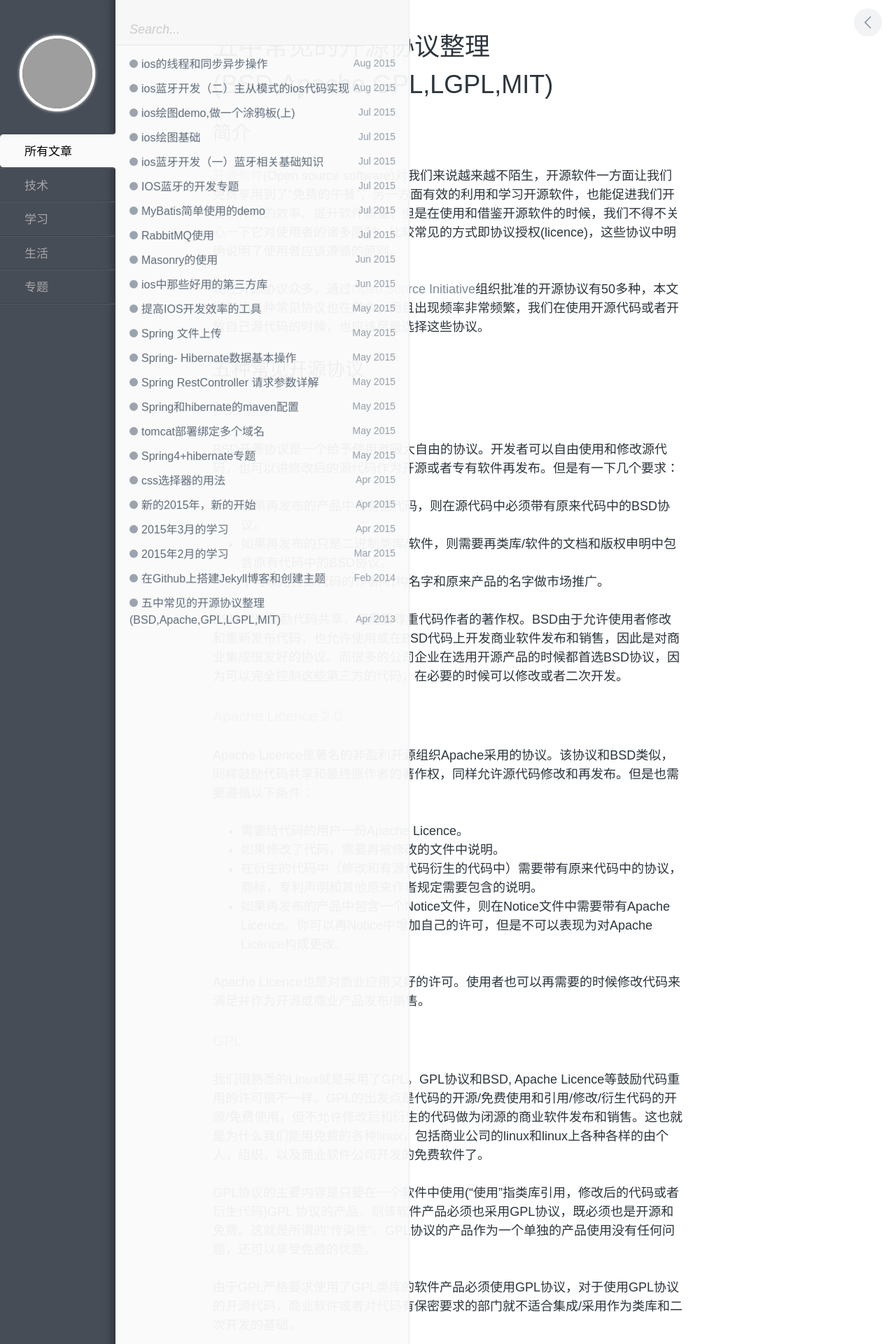
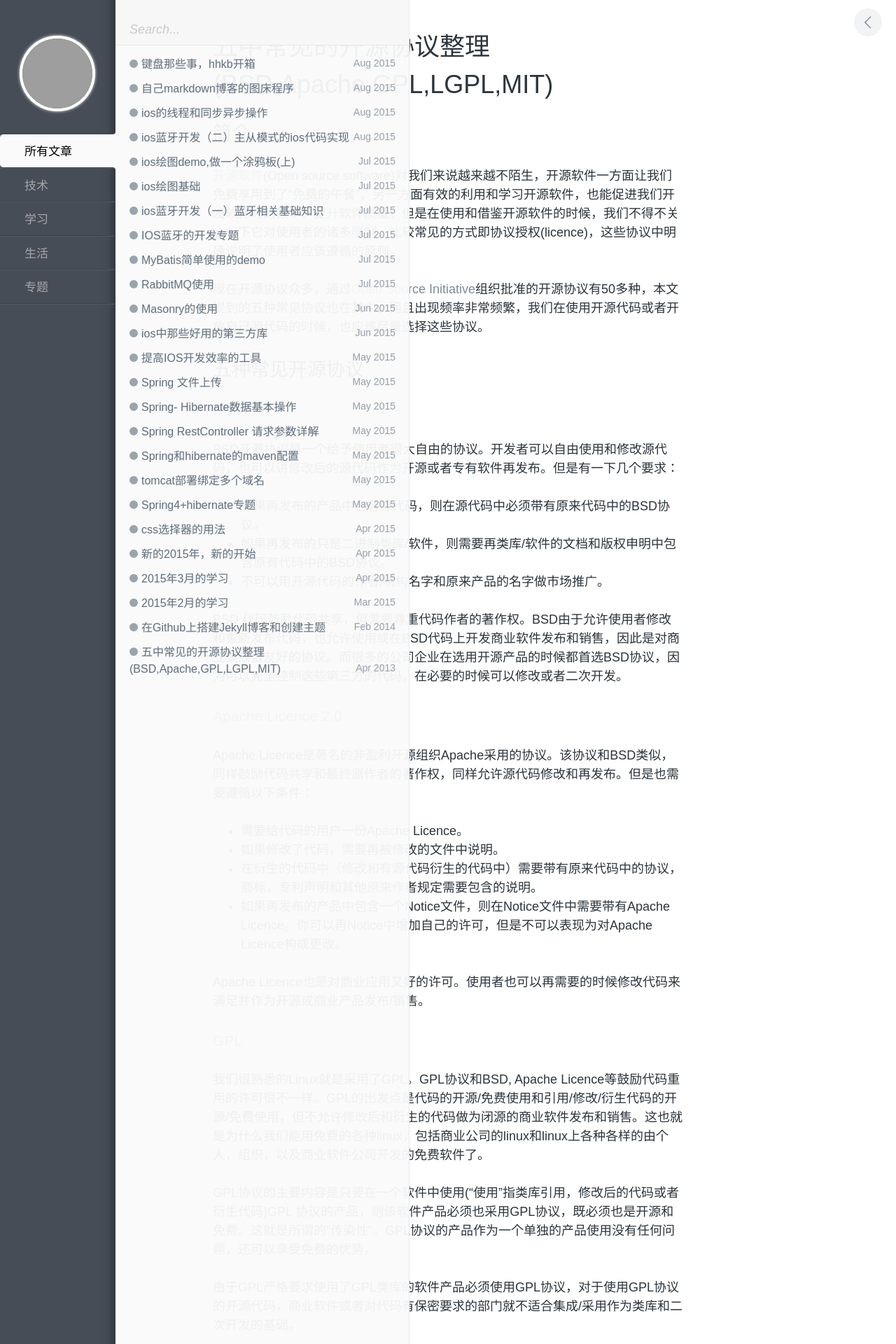
Before and after one commit to coolnameismy/coolnameismy.github.io, a Jekyll site: the page built from _posts/opensource/2013-04-23-opensource-licenses.md, in a window 1280 px wide. Shown: the top 1920 px of the page at 70% size. Built offline with Jekyll 4.4.1, drawn with Linux system fonts in a browser that asks for light colours; Markdown is read by kramdown in place of the engine named in the settings; comment, search, counter and statistics services are not loaded; part of the change alters nothing that is shown; grey boxes are pictures that could not be loaded.

Commit message:
写了hhkb的文章

```diff
--- a/_includes/header.html
+++ b/_includes/header.html
@@ -1,7 +1,7 @@
 <meta http-equiv="content-type" content="text/html; charset=utf-8" />
 <meta name="baidu-site-verification" content="w9Akh6dPe4" />
 <meta name="viewport" content="width=device-width, initial-scale=1.0, maximum-scale=1.0, user-scalable=0" />
-<!--[if lte IE 9]><meta http-equiv="refresh" content="0;url=/ie.html"><![endif]-->
+<!--[if lte IE 8]><meta http-equiv="refresh" content="0;url=/ie.html"><![endif]-->
 
 <title>{{ page.title }} | {{ site.title }}</title>
 <meta name="author" content="{{ site.author.name }}">
--- /dev/null
+++ b/_posts/life/2015-08-23-life-keyboardAndHHKB.md
@@ -0,0 +1,131 @@
+---
+layout: post
+title: 键盘那些事，hhkb开箱
+category: 生活
+tags: 键盘
+keywords: keyboard,hhkb,电容键盘,机械键盘
+description:
+---
+
+
+
+最为一个有追求的程序员，一块好的键盘是非常有必要的，键盘对于程序员，就好比是篮球运动员的球鞋，斯诺克球手的球杆，f1赛车手的方向盘，歌手的麦克风等等，好的键盘只有一个感觉，让你敲起来很爽。借着这次新入手的一块hhkb type-s，和大家聊聊自己对键盘的一些个人感受。
+
+就像鼠标一样，根据原理，可以分为机械鼠标，光电鼠标，激光鼠标。键盘按照原理，可以分为薄膜键盘、机械键盘、电容键盘。从外观上是看不出来三种键盘的区别的，他们的区别在于键盘每个键的下方。薄膜键盘下是一层薄膜，机械键盘下是一个键轴，电容键盘下是电容键盘的设备(不知道该如何形容，其实电容只是翻译过来的名称，和我们所知道的电容关系也不大）。
+
+
+##薄膜键盘
+---
+薄膜键盘最常见，99%以上的键盘都是薄膜键盘，最具性价比。品牌有很多，什么dell，微软，还有很多国产品牌，都非常便宜。我最喜欢的薄膜键盘是戴尔8115，100来块钱，好的很。
+
+
+##机械键盘
+---
+
+2013年，我买了第一块机械键盘，filco 87忍者 黑轴。机械键盘主流的分为四种轴，黑、红、茶、青。不同轴之间的手感可谓是千差万别。黑轴红轴按键无段落感，直上直下。茶轴青轴有段落感，键按下一半时会有“咔”的确认感。 黑轴最硬（压力克数高），红轴软（压力克数低），茶轴压力可数适中，所以买的人最多，青轴压力克数最低，手感最软，但是确认感最强，声音最大。我当时买黑轴的原因是，我觉得我手指力度比较大，敲键盘力度大，不喜欢键太软,也因为黑轴最快的触发（1.5mm）。
+
+再来说说机械键盘的品牌的个人感觉。在我看来机械键盘品牌只有三种。1：cherry 2：filco 3：杂牌。
+
+cherry是机械键盘中古老的传说，永远的经典。现在几乎所有好点的机械键盘，最核心的部件键轴都是cherry的轴。cherry的键盘造型都是很复古的大键盘，造型比较土。
+
+filco是我最喜欢的机械键盘品牌，特点在于细腻，细腻的你能感觉到钱都花哪儿了。它的87圣手系列，87个键的短键盘，字母有正刻、侧刻、无刻三种。filco的价格比杂牌的机械键盘高不少，但是值得。有一次我键盘脏了就把键盘每一个键帽都拆下来清洗，发现每一个键的键帽高度和手指凹凸的弧度都不相同。所以说手感好并不完全是因为轴的手感，是由许许多多的细节才决定的。这不是一些杂牌，弄点cherry轴就可以比的了的哦。最后吐槽下filco。filco键盘买的人不算很多，但是货似乎更少。白色的圣手系列，一年前就已经买不到了，白色圣手茶轴和红轴是最稀缺的，2年前就已经买不到新的了。现在市面只能买的到黑色的和粉色的。filco为什么不出白色圣手而出个那么丑的粉红色到底是何居心？
+
+杂牌：除了上面2个牌子以外我个人觉得都是杂牌。但其实杂牌里面还是有一些大牌的，价格也不菲。比如赛睿SteelSeries，雷蛇razer。但是这些都是鼠标大牛的品牌，键盘还是不行，而且造型炫酷的接收不了啊。。。另外有些国产二三百的机械键盘，我就很怀疑这些机械键盘算机械键盘嘛。
+
+##电容键盘
+---
+
+以前买机械键盘的时候听说过电容键盘，听说是linux程序员专用，听说很贵。那时候我只是个.net程序员，很少会去弄linux，所以看都没去看它。直到上个月和同事讨论有没有mac专用的机械键盘时候，才发现了它，hhkb。
+
+电容键盘是日本topre的专利技术，只有他家做的键盘才能叫做电容键盘。他有两个重要的系列，HHKB和RealFroce（后面简称rf）。rf是topre自己的产品，hhkb是他给PFU代工的产品。pfu是富士通的全资子公司（关于pfu和topre的关系找了好多资料才找到）。hhkb和rf最大的区别是，rf大多数键盘都是按照window的习惯做，比较符合大众，而hhkb是按照linux和mac的键位风格做，专为程序员设计的。
+
+hhkb是简称，它的霸气全称是：**Happy Hacking keyboard**  快乐黑客键盘，这名字牛不牛 ！！！hhkb主要分为 pro和type-s两种，type-s是在pro的基础上做了静音，叫做静电容键盘，所以价格也比pro高出不少。很多测评的人说手感也会有所不同。我是没试过pro，但是我分析是因为types的按键的高度比pro矮了几毫米导致的吧。文章最后有一段视频大家可以打开看看对比下两者声音上的区别。
+
+##hhkb开箱
+---
+
+终于到了重点，来直播一下hhkb第一手的开箱照片。我直接在日本亚马逊入手的，通过转运公司转运到中国，一共用了一周时间吧，还是挺快的。
+
+![jp箱子](http://images.jumppo.com/uploads/2015hhkb/IMG_0201.jpg)
+
+一起买的还有hhkb原厂的键盘包，键帽和拔键器，还有个travel笔记本
+
+![jp箱子](http://images.jumppo.com/uploads/2015hhkb/IMG_0203.jpg)
+![](http://images.jumppo.com/uploads/2015hhkb/IMG_0229.jpg)
+
+键盘的盒子,type-s盒子和pro的盒子区别就在右上角有个type-s的标，我看了别人晒的开箱图，有的type-s标还是蓝色的，型号是kb400ws，那个是白色字母正刻的型号，我买的是 kb400wns，白色无刻，所以是红色标。
+
+![jp箱子](http://images.jumppo.com/uploads/2015hhkb/IMG_0204.jpg)
+![jp箱子](http://images.jumppo.com/uploads/2015hhkb/IMG_0205.jpg)
+![jp箱子](http://images.jumppo.com/uploads/2015hhkb/IMG_0206.jpg)
+![jp箱子](http://images.jumppo.com/uploads/2015hhkb/IMG_0207.jpg)
+
+键盘拿出来了
+
+![](http://images.jumppo.com/uploads/2015hhkb/IMG_0208.jpg)
+![](http://images.jumppo.com/uploads/2015hhkb/IMG_0209.jpg)
+![](http://images.jumppo.com/uploads/2015hhkb/IMG_0212.jpg)
+
+type-s和pro外观外观唯一的区别在于右上角的type-s
+
+![](http://images.jumppo.com/uploads/2015hhkb/IMG_0210.jpg)
+
+hhkb的背面，那幅图是键盘的跳线说明，通过跳线可以修改键盘的按钮分布规则，可以适配mac和windows。我是mac机器用，跳线2、3位打开，其他关闭
+
+![](http://images.jumppo.com/uploads/2015hhkb/IMG_0211.jpg)
+![](http://images.jumppo.com/uploads/2015hhkb/IMG_0214.jpg)
+![](http://images.jumppo.com/uploads/2015hhkb/IMG_0215.jpg)
+
+hhkb的键帽和拔键器
+
+![](http://images.jumppo.com/uploads/2015hhkb/IMG_0216.jpg)
+![](http://images.jumppo.com/uploads/2015hhkb/IMG_0217.jpg)
+
+拆下两个键可以看到电容键盘下的结构.静电容使用了无触点的电容式开关，静电容量是利用电容容量的变化来判断按键的开和关，在按下按键后，开关中电容容量发生改变，从而实现触发，整个过程不需要开关的闭合，无物理接触点就可以实现敲击操作，因而磨损更小，使用寿命更长
+
+![](http://igao7.qiniudn.com/uploads/07-2/-4/07-22-49-85.jpg)
+![](http://images.jumppo.com/uploads/2015hhkb/IMG_0218.jpg)
+
+换了两个红色的键帽。hhkb的键盘材质是PBT,它要比ABS高端一点，触感有细微不同，键帽上的刻字更不容易磨损。大多机械键盘的键帽都是ABS材质的，包括前面说的filco这么高端的机械键盘品牌的键帽都是ABS的。
+
+![](http://images.jumppo.com/uploads/2015hhkb/IMG_0219.jpg)
+![](http://images.jumppo.com/uploads/2015hhkb/IMG_0220.jpg)
+
+
+
+把我的filco拿过来和他拍个照对比一下。filco已经是87键的短键盘了，但是hhkb比filco更短，hhkb只有60个键，大量的键通过fn功能键实现，包括上下左右的方向键。
+
+![](http://images.jumppo.com/uploads/2015hhkb/IMG_0223.jpg)
+![](http://images.jumppo.com/uploads/2015hhkb/IMG_0224.jpg)
+![](http://images.jumppo.com/uploads/2015hhkb/IMG_0225.jpg)
+![](http://images.jumppo.com/uploads/2015hhkb/IMG_0226.jpg)
+![](http://images.jumppo.com/uploads/2015hhkb/IMG_0227.jpg)
+
+hhkb键盘包登场。本来买这个包是想既可以装hhkb又可以装filco87圣手的，结果这个包尺寸是按照hhkb设计的，正好放得下hhkb，放不下filco87。包还是很硬正的，质感很好。
+
+![](http://images.jumppo.com/uploads/2015hhkb/IMG_0222.jpg)
+![](http://images.jumppo.com/uploads/2015hhkb/IMG_0228.jpg)
+
+最后包里装着键盘，带到了单位使用。毕竟在单位敲键盘的时间更多一些。来几张在单位拍的照片
+
+![](http://images.jumppo.com/uploads/2015hhkb/IMG_0233.jpg)
+![](http://images.jumppo.com/uploads/2015hhkb/IMG_0235.jpg)
+
+用了一天后，来谈谈大家最关心的问题。到底好不好用，手感行不行？
+
+很多人说到hhkb就会拿去和机械键盘去对比，说和红轴比较像，比较软，又有点像薄膜键盘，但是比薄膜键盘手感更细腻。如果硬要去比较的话，我觉得上面两句说的都很准确。但其实3种键盘完全是不同结构的东西。就像你比较包菜和大白菜，你说包菜口感更脆一些，大白菜甜度更细腻一些。说的也不错，听着好像就是那么回事。但是2种东西可以比较的维度太多了，很难对比这个那个的。还是谁用谁知道。就手感上来说，hhkb还是很特别的，但是很舒服，键盘敲起来也很爽。
+
+再来说说hhkb的键位。这款键盘叫做**Happy Hacking keyboard**  快乐黑客键盘，一切键位设计都很符合mac和linux的使用习惯。 我的键盘是无刻的看不出来什么，来张张有字的。
+
+没有方向键，方向键通过fn加他相邻左侧的四个键组成。并且方向键左侧还有上一页下一页页首页尾。通过fn这样就把所以这些方向控制键集合在一起了，很人性化的设计。通过fn的设计，剪裁掉了许多键。
+
+注意ctrl的位置，ctrl放那真的合理吗？至少我用mac觉得ctrl在那个位置很合理。mac中command其实相当于windows里面的ctrl。复制粘贴就是command+c和command+v，刚开始window用喜欢也觉得那个位置不好。但是mac用一段时间之后，觉得这个位置更科学，因为mac用大拇指按command键，windows用小拇指按ctrl。习惯后会觉得大拇指按的更舒服。ctrl在mac里面是辅助键，所以在mac里经常需要command+ctrl一起按，mac键盘里面ctrl和command中间之隔一个键，所以你2个手指去按这两个键就觉得很变扭。再看hhkb的键位，ctrl和command就是自然手型的位置，大拇指放在command上，无名指和中指都自然的在ctrl上了。在原先的mac键盘的这个位置是caps lock。这个键又不会和command组合使用，把它干掉换成ctrl是非常舒服的。在有的vim的教程里面，也会推荐你使用工具去把caps lock和ctrl互换位置。
+
+![](http://images.jumppo.com/uploads/2015hhkb/IMG_0115.jpg)
+
+最后说说hhkb的按键的声音，types的按键声音很低调，噗噗噗的，但是很有感觉，下面有段视频，大家可以打开听一听。[types和pro的声音对比](http://www.tudou.com/programs/view/O4KNR_VTW70)
+
+
+写了那么多关于hhkb，那到底会不会推荐大家使用呢？针对普通人群来说，我并不推荐该款键盘，因为你用不上他的卖点，也就只会是一款较为特别的键盘。对于使用mac的程序员或者经常需要在mac上进行文字输入的人群，还是非常不错的选择。
+
+hhkb被键盘发烧友叫做退烧神器，觉得拥有它了，一切就已经完美了。我觉得还不至于吧，以后会有很多更好更有特色的键盘出现的，比如这款叫做Optimus Maximus万键之王的东西，大哥，你一按shift，你键盘上的所有字母变成大写的了。。。找了个视频，大家随意看看。[Optimus Maximus万键之王](http://www.tudou.com/programs/view/UMk69iYNoSo)
--- /dev/null
+++ b/_posts/opensource/2015-08-22-github-ImagesUploadWebSite.md
@@ -0,0 +1,62 @@
+---
+layout: post
+title: 自己markdown博客的图床程序
+category: 技术
+tags: tomcat
+keywords: tomcat
+description:
+---
+
+> 自己的博客是使用jekyll搭在github上的，但是图片却必须找图床，很麻烦。所以自己在网站找了一个图床，改了一改，增加了上传成功后的markdown图片引用代码段，并整理后放到了github上
+---
+
+## ImagesUploadWebSite
+jumppo图床网站，基于html5和php。
+
+地址：[https://github.com/coolnameismy/ImagesUploadWebSite](https://github.com/coolnameismy/ImagesUploadWebSite)
+
+
+
+##介绍
+---
+这个一个基于html5和php的一个图床网站，根据Martin Angelov写的HTML5 File Uploads with jQuery项目修改而成。
+
+[HTML5 File Uploads with jQuery](http://tutorialzine.com/2011/09/html5-file-upload-jquery-php/) 发布于2011年9月26日，
+本项目在它的基础上修改了界面，修改了上传成功的返回值类型（图片名、地址、html标签和markdowm标签）等等，后续还会继续增加功能
+
+
+##ImagesUploadWebSite功能
+---
+1. 拖拽图片上传
+2. 图片上传后返回值多种类型
+
+        图片名称：a.jpeg
+        图片地址：images.jumppo.com/uploads/a.jpeg
+        html：<img src=images.jumppo.com/uploads/a.jpeg/>
+        markdown：![](images.jumppo.com/uploads/a.jpeg)
+
+##demo地址 [http://imagesdemo.jumppo.com/](http://imagesdemo.jumppo.com/)
+---
+> 说明：demo程序仅供演示，请不要作为图床使用，上传的图片会定期自动清理。
+
+![](http://images.jumppo.com/uploads/imagesUploadWebsite0.png)
+![](http://images.jumppo.com/uploads/imagesUploadWebsite.png)
+
+
+#如何使用
+---
+1. 搭建一个php宿主网站，代码下载后放入宿主网站
+2. 打开根目录下的config.js文件，修改配置
+
+#常见问题
+---
+-	图片上传后打开401错误：请提高文件夹权限后应用程序的权限，比如我用iis搭的php，我通过给web设置连接用户为administor解决的。
+
+
+##后续准备增加的功能
+---
+
+-   用户权限设置
+-   批量上传后点击图片，可以显示每个图片的上传信息
+-   用户登录后查看自己的图片列表
+-   用户上传图片可以指定文件夹
```
Also changed, not shown: _posts/opensource/2013-04-23-opensource-licenses.md (renamed from _posts/tech/2013-04-23-opensource-licenses.md).
